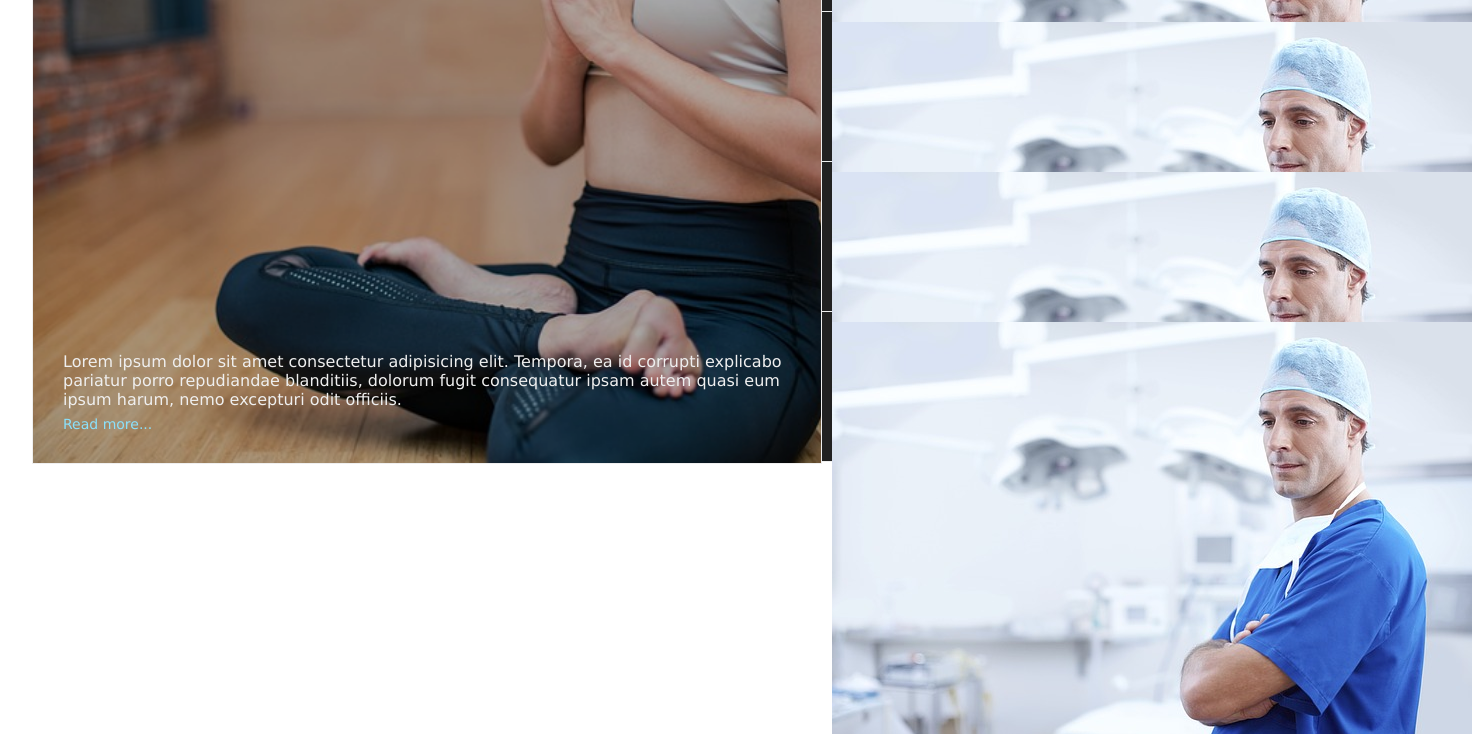
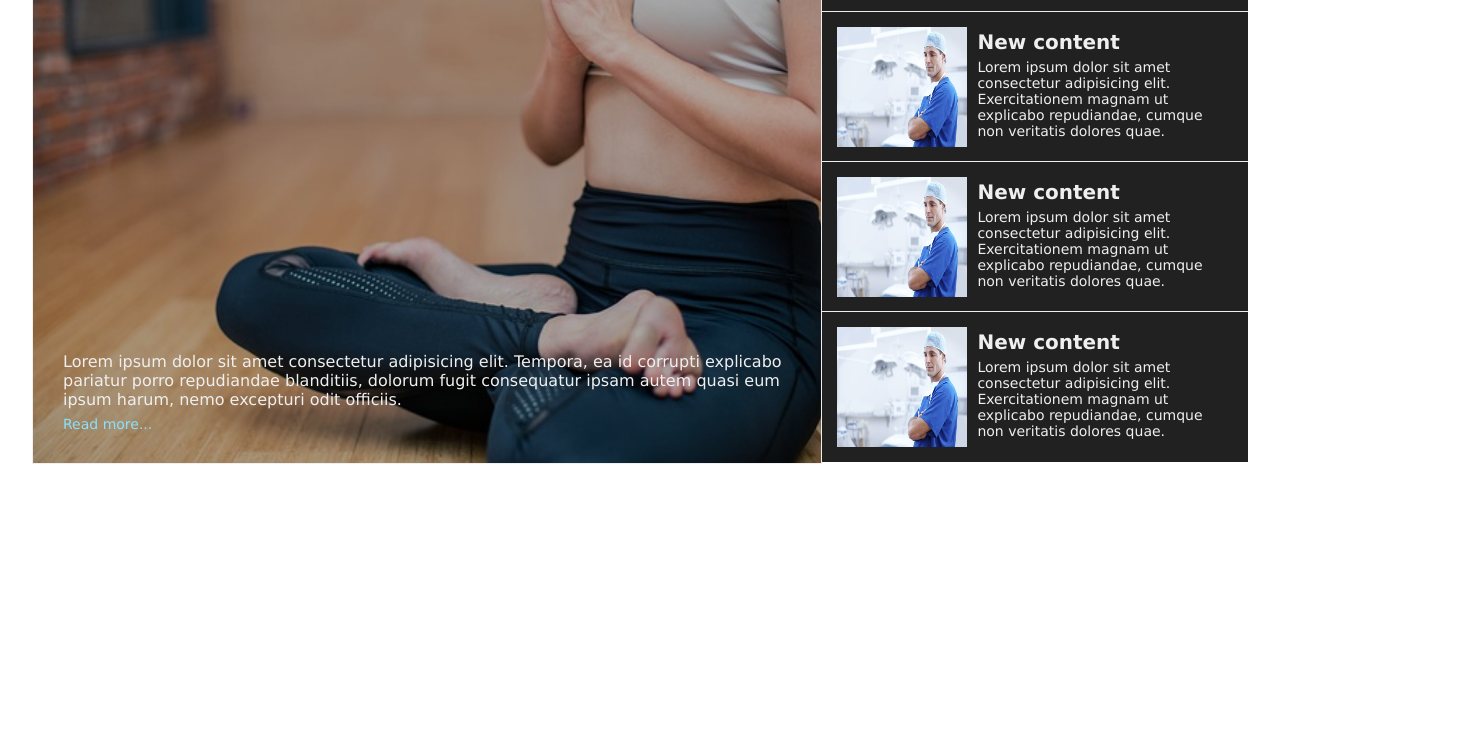
Before and after one commit to JJrCosta/curso_ebac_fullstack_python, a plain HTML site: page dat_news/index.html in a window 1280 px wide. Shown: the part 253-987 px from the top of the page, 1472 px wide, since content can reach past the window. After the commit the page ends 800 px from the top, so only its background shows below. Drawn offline with nearby package versions, Linux system fonts and the light colour scheme.

Commit message:
Add style to healine aside-bar

```diff
--- a/dat_news/css/style.css
+++ b/dat_news/css/style.css
@@ -198,7 +198,20 @@
 .cover .side-bar .aside-menu {
     border-bottom: 1px solid #efefef;
     height: 25%;
-    padding: 10px;
+    padding: 5px 20px 5px 15px;
+    display: flex;
+    justify-content: space-around;
+    align-items: center;
+}
+
+.cover .side-bar .aside-menu:last-child {
+    border: none;
+}
+
+.cover .side-bar .aside-menu img {
+    width: 140px;
+    height: 120px;
+    padding-right: 10px;
 }
 
 .cover .side-bar .aside-menu h3,
```
